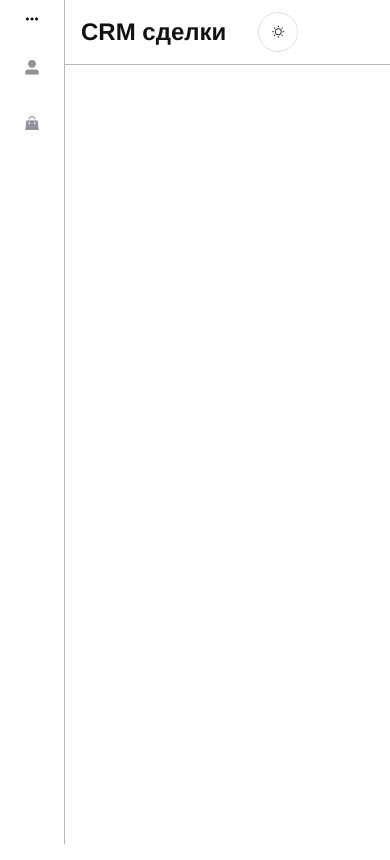
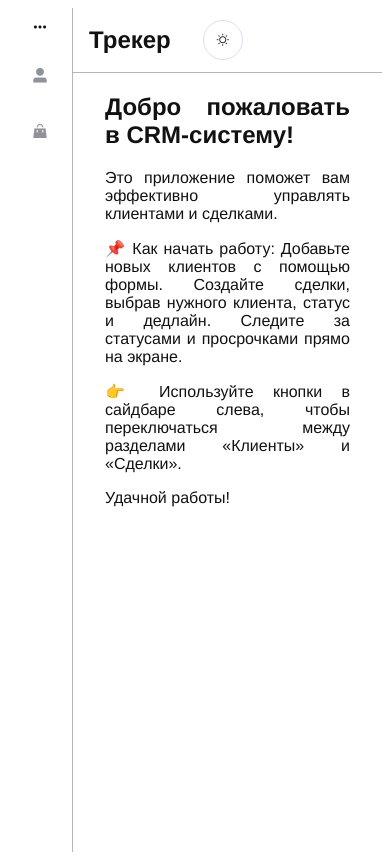
Before and after one commit to kapralov1050/crm-app, a Vue app: page / in a window 390 px wide. Built offline with nearby package versions, Linux system fonts and the light colour scheme.

Commit message:
fix: fix mobile

```diff
--- a/src/components/Header.vue
+++ b/src/components/Header.vue
@@ -1,7 +1,7 @@
 <template>
   <header>
     <h1>
-      CRM сделки
+      Трекер
     </h1>
     <el-button plain circle :icon="isDark ? 'el-icon-moon' : 'el-icon-sunny'" @click="toggleTheme"/>
   </header>
@@ -29,6 +29,12 @@ export default defineComponent({
 
 <style scoped lang='scss'>
 header {
-  min-height: 4rem;
+  display: flex;
+  justify-content: flex-start;
+  align-items: center;
+  height: 4rem;
+  gap: 2rem;
+  padding: 0 1rem;
+  border-bottom: 1px solid var(--border-color);
 }
 </style>
--- a/src/layouts/DefaultLayout.vue
+++ b/src/layouts/DefaultLayout.vue
@@ -42,6 +42,7 @@ export default {
 .el-button {
   color: var(--text-color) !important;
 }
+
 .container {
   display: flex;
   box-sizing: border-box;
--- a/src/views/HomePage.vue
+++ b/src/views/HomePage.vue
@@ -1,6 +1,22 @@
 <template>
   <DefaultLayout>
-
+    <div class="welcome">
+      <h1>Добро пожаловать в CRM-систему!</h1>
+      <p> Это приложение поможет вам эффективно управлять клиентами и сделками. </p>
+      <p>
+      📌 Как начать работу:
+      Добавьте новых клиентов с помощью формы.
+      Создайте сделки, выбрав нужного клиента, статус и дедлайн.
+      Следите за статусами и просрочками прямо на экране.
+      </p>
+      <p>
+        👉 Используйте кнопки в сайдбаре слева,
+        чтобы переключаться между разделами «Клиенты» и «Сделки».
+      </p>
+      <p>
+        Удачной работы!
+      </p>
+    </div>
   </DefaultLayout>
 </template>
 
@@ -13,25 +29,13 @@ export default {
   components: {
     DefaultLayout,
   }
-
 }
-
 </script>
 
 
 <style>
-* {
-  margin: 0;
-  padding: 0;
+.welcome {
+  padding: 0 2rem;
+  text-align: justify;
 }
-
-header {
-  display: flex;
-  justify-content: flex-start;
-  align-items: center;
-  gap: 2rem;
-  padding: 0 1rem;
-  border-bottom: 1px solid var(--border-color);
-}
-
 </style>
```
